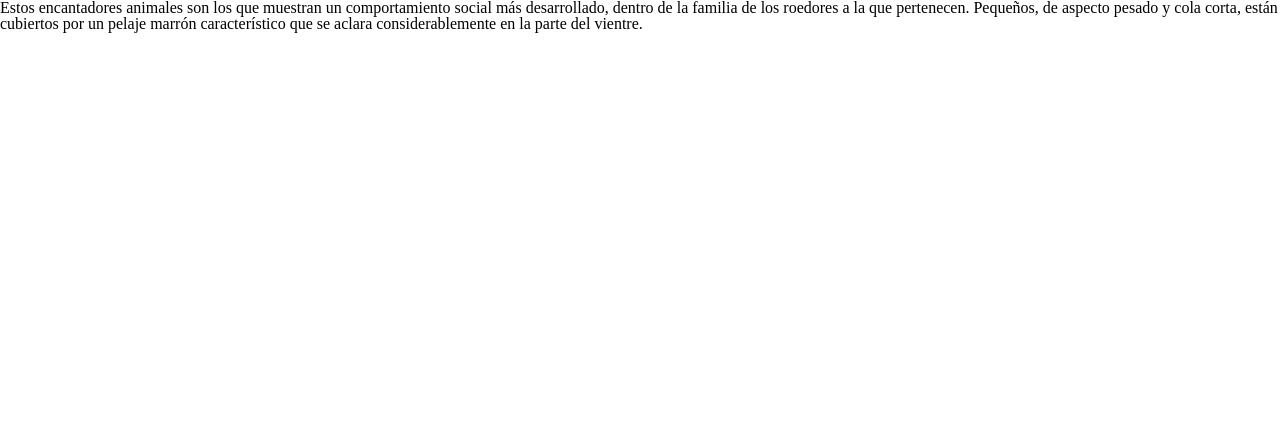
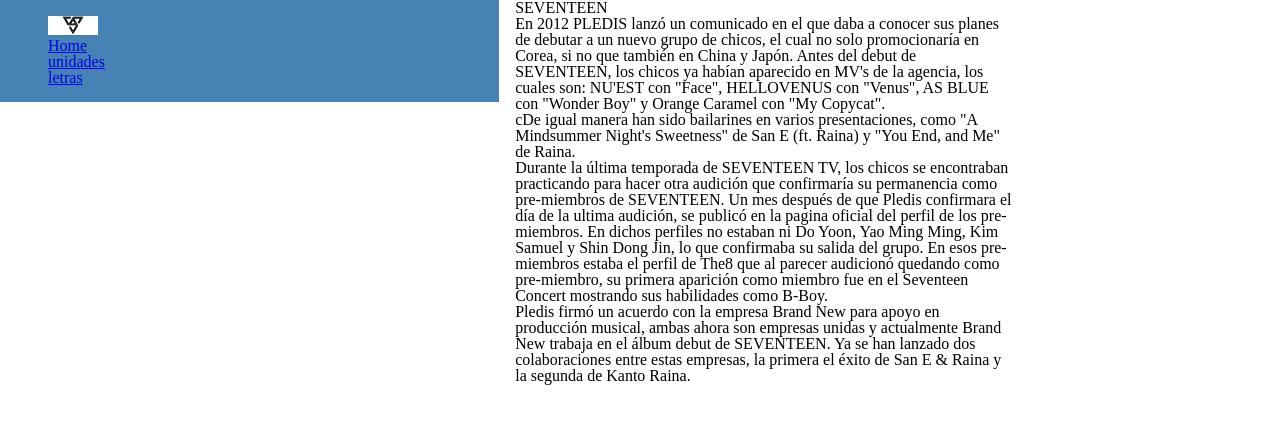
Before and after one commit to AraceliNoemiZavalaGonzalez/repositorio, a plain HTML site: page 31 julio/index.html in a window 1280 px wide. Drawn offline with nearby package versions, Linux system fonts and the light colour scheme.

Commit message:
ejercicio

```diff
--- a/31 julio/estilos.css
+++ b/31 julio/estilos.css
@@ -0,0 +1,36 @@
+
+
+.primer {
+    line-height: 3cm;
+    color: blueviolet;
+}
+.parrafo{
+    line-height: 2.5;
+    font-family: 'Franklin Gothic Medium', 'Arial Narrow', Arial, sans-serif;
+}
+#lista {
+    list-style: none;
+    font-size: .6;
+    color: aqua;
+    line-height: 1.4;
+}
+#logo{
+    width: 50px;
+}
+nav{
+    background-color: steelblue;
+    padding: 1rem 3rem;
+}
+
+body{
+    display: grid;
+    grid-template-columns: 2fr 2fr 1fr;
+    gap: 1rem;
+}
+header{
+    gr
+}
+
+h1 {
+
+}
--- a/31 julio/index.html
+++ b/31 julio/index.html
@@ -9,12 +9,24 @@
 </head>
 <body>
     <header>
-
-
+        <nav>
+            <img src="logo.png" alt="logo" id="logo">
+            <ul>
+                <li><a href="#">Home</a></li>
+                <li><a href="pagina 2.html"></a></li>
+                <li><a href="#">unidades</a></li>
+                <li><a href="#">letras</a></li>
+            </ul>
+        </nav>
     </header>
     <main>
         <article>
-            <h1>Estos encantadores animales son los que muestran un comportamiento social más desarrollado, dentro de la familia de los roedores a la que pertenecen. Pequeños, de aspecto pesado y cola corta, están cubiertos por un pelaje marrón característico que se aclara considerablemente en la parte del vientre.</h1>
+            <h1>SEVENTEEN</h1>
+            <P >En 2012 PLEDIS lanzó un comunicado en el que daba a conocer sus planes de debutar a un nuevo grupo de chicos, el cual no solo promocionaría en Corea, si no que también en China y Japón. Antes del debut de SEVENTEEN, los chicos ya habían aparecido en MV's de la agencia, los cuales son: NU'EST con "Face", HELLOVENUS con "Venus", AS BLUE con "Wonder Boy" y Orange Caramel con "My Copycat".</P>
+            <p>cDe igual manera han sido bailarines en varios presentaciones, como "A Mindsummer Night's Sweetness" de San E (ft. Raina) y "You End, and Me" de Raina.</p>
+            <p>Durante la última temporada de SEVENTEEN TV, los chicos se encontraban practicando para hacer otra audición que confirmaría su permanencia como pre-miembros de SEVENTEEN. Un mes después de que Pledis confirmara el día de la ultima audición, se publicó en la pagina oficial del perfil de los pre-miembros. En dichos perfiles no estaban ni Do Yoon, Yao Ming Ming, Kim Samuel y Shin Dong Jin, lo que confirmaba su salida del grupo. En esos pre-miembros estaba el perfil de The8 que al parecer audicionó quedando como pre-miembro, su primera aparición como miembro fue en el Seventeen Concert mostrando sus habilidades como B-Boy.</p>
+            <p>Pledis firmó un acuerdo con la empresa Brand New para apoyo en producción musical, ambas ahora son empresas unidas y actualmente Brand New trabaja en el álbum debut de SEVENTEEN. Ya se han lanzado dos colaboraciones entre estas empresas, la primera el éxito de San E & Raina y la segunda de Kanto Raina.</p>
+            <figure><img src="" alt=""></figure>
 
 
 
```
Also changed, not shown: 31 julio/pagina 2.html (+3 -10 lines), 31 julio/foto.jpeg (added), 31 julio/logo.png (added), 2 other files.
